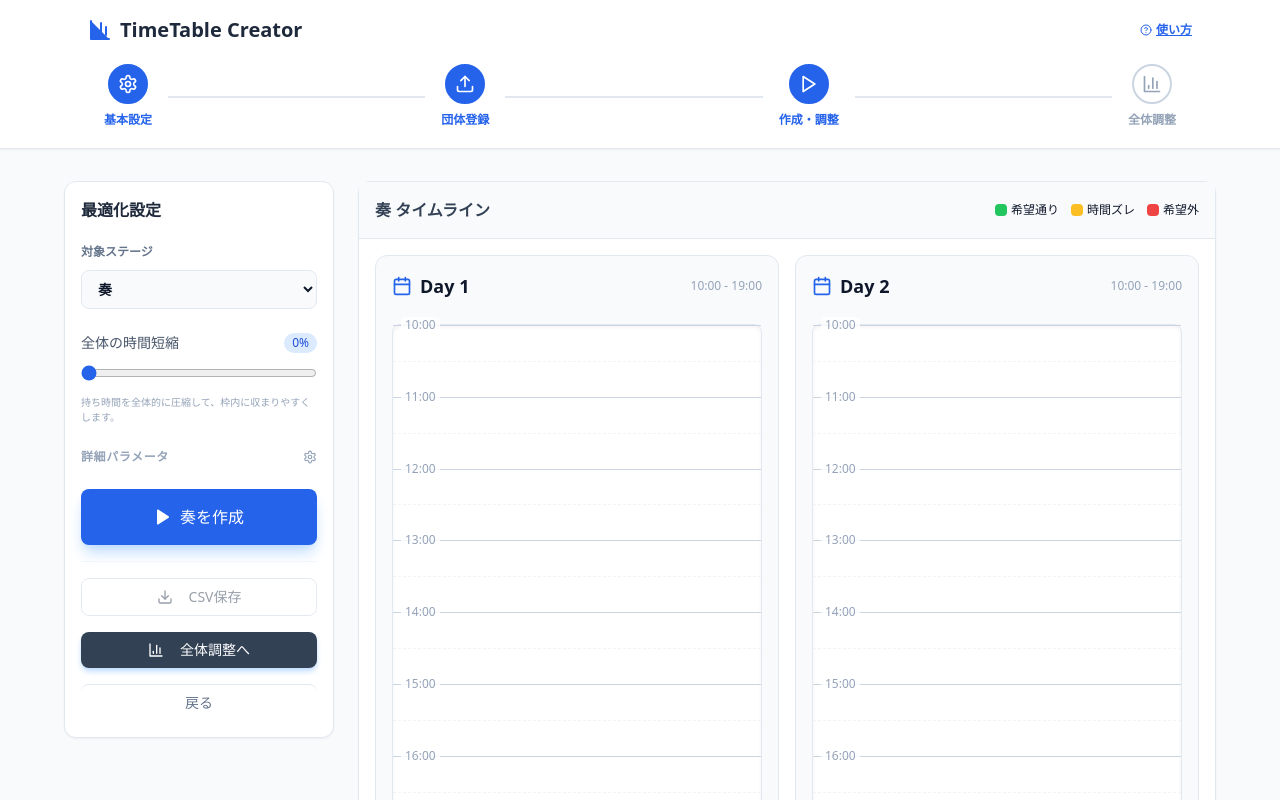
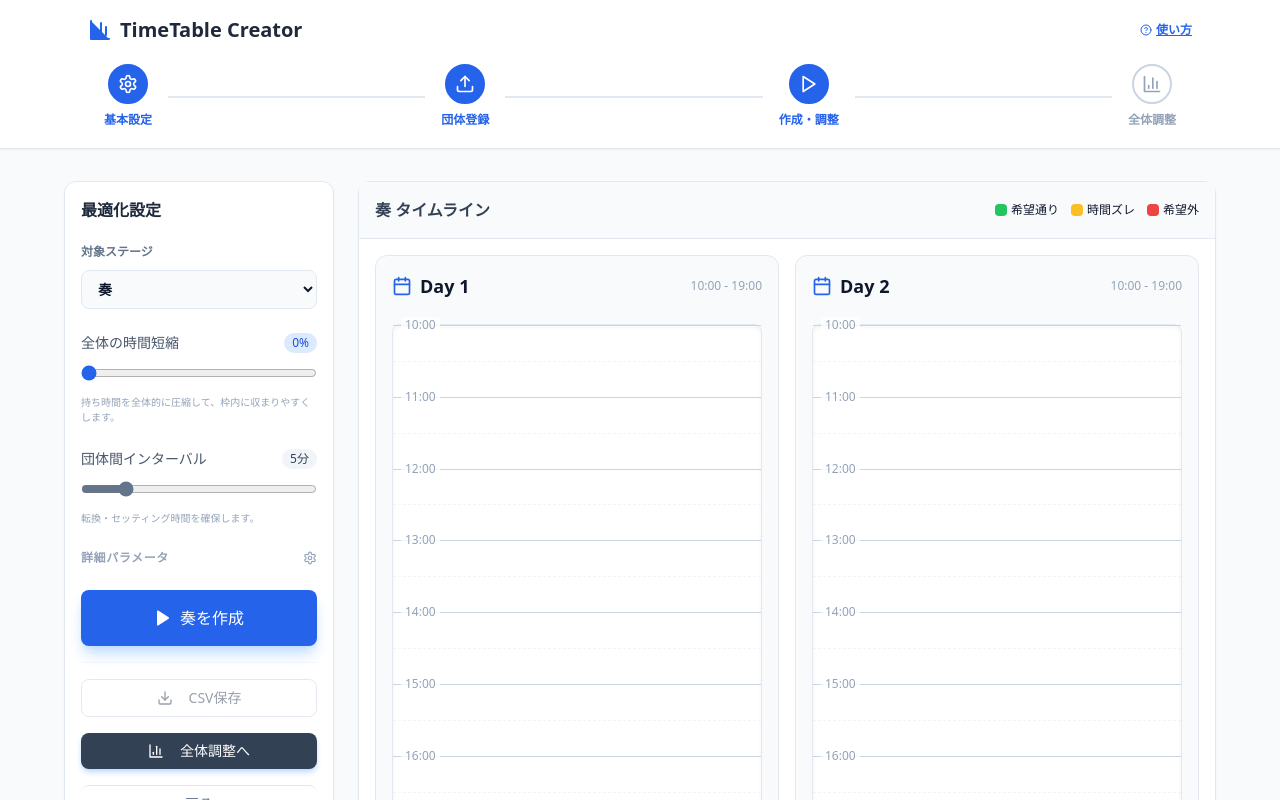
Before and after one commit to okahaya/TimeTableCreator, a React (Vite) app: page / in a window 1280 px wide. Both pictures are taken after a click on the button "作成・調整". Shown: the top 800 px of the page. Built offline with nearby package versions, Linux system fonts and the light colour scheme.

Commit message:
feat : add interval selection feature

```diff
--- a/src/App.tsx
+++ b/src/App.tsx
@@ -54,22 +54,26 @@ export default function App() {
       id: string;
       name: string;
       dailyTimes: { start: string, end: string }[];
+      reductionRate: number;
+      intervalMin: number;
   }
   const [stages, setStages] = useState<StageConfig[]>([
     {
       id: "stage-0",
       name: "奏",
-      dailyTimes: Array(2).fill({ start: "10:00", end: "19:00" })
+      dailyTimes: Array(2).fill({ start: "10:00", end: "19:00" }),
+      reductionRate: 0,
+      intervalMin: 5
     },
     {
       id: "stage-1",
       name: "宙",
-      dailyTimes: Array(2).fill({ start: "10:00", end: "19:00" })
+      dailyTimes: Array(2).fill({ start: "10:00", end: "19:00" }),
+      reductionRate: 0,
+      intervalMin: 5
     }
   ]);
   const [activeStageId, setActiveStageId] = useState<string>("stage-0");
-
-  const [intervalMin] = useState(0);
 
   // Advanced Settings State
   const [costParams, setCostParams] = useState<Partial<CostParams>>({
@@ -242,7 +246,7 @@ export default function App() {
   const [progress, setProgress] = useState(0);
   const [statusMessage, setStatusMessage] = useState("");
   const [resultStatus, setResultStatus] = useState<{ type: 'success' | 'date_error' | 'failure', message?: string } | null>(null);
-  const [reductionRate, setReductionRate] = useState(0); // 0-100%
+  // Removed local reductionRate state in favor of stage-specific config
   const [, setCurrentScore] = useState(0);
   const [allowOutsidePreference, setAllowOutsidePreference] = useState(false); // Default false
   const [saTrials, setSaTrials] = useState(1000);
@@ -332,9 +336,9 @@ export default function App() {
             end: dt.end,
             date: eventDates[i] || ""
         }));
-        schedulerRefs.current[stage.id] = new SchedulerLogic(stageDailyConfigs, intervalMin, costParams);
+        schedulerRefs.current[stage.id] = new SchedulerLogic(stageDailyConfigs, stage.intervalMin, costParams);
     });
-  }, [stages, eventDates, intervalMin, costParams]);
+  }, [stages, eventDates, costParams]);
 
   // Sync dailyConfig when days changes
   const handleDaysChange = (newDays: number) => {
@@ -408,7 +412,9 @@ export default function App() {
               const append = Array(count - prev.length).fill(0).map((_, i) => ({
                   id: `stage-${Date.now()}-${i}`,
                   name: `ステージ ${prev.length + i + 1}`,
-                  dailyTimes: Array(days).fill({ start: "10:00", end: "19:00" })
+                  dailyTimes: Array(days).fill({ start: "10:00", end: "19:00" }),
+                  reductionRate: 0,
+                  intervalMin: 5
               }));
               return [...prev, ...append];
           } else {
@@ -558,8 +564,9 @@ export default function App() {
     const logic = schedulerRefs.current[sId];
     // Filter bands for this stage
     const stageBands = bands.filter(b => b.assignedStageId === sId);
-
-    if (!logic || stageBands.length === 0) return;
+    const currentStage = stages.find(s => s.id === sId);
+
+    if (!logic || stageBands.length === 0 || !currentStage) return;
 
     setIsOptimizing(true);
     setProgress(0);
@@ -569,15 +576,18 @@ export default function App() {
 
     // Auto-adjust reduction rate if impossible
     const totalCapacityMin = logic.dailyConfigs.reduce((sum, d) => sum + (d.slots * 5), 0);
+    const totalIntervalNeeded = Math.max(0, stageBands.length - logic.days) * (currentStage.intervalMin || 0);
+
     const calcTotalNeeded = (r: number) => {
         const factor = (100 - r) / 100;
-        return stageBands.reduce((sum, b) => {
-             const reducedVal = Math.max(30, b.duration_min * factor); // Min 30min
+        const totalDuration = stageBands.reduce((sum, b) => {
+             const reducedVal = Math.max(25, b.duration_min * factor); // Min 25min
              return sum + (Math.round(reducedVal / 5) * 5);
         }, 0);
+        return totalDuration + totalIntervalNeeded;
     };
 
-    let effectiveReductionRate = overrideReductionRate ?? reductionRate;
+    let effectiveReductionRate = overrideReductionRate ?? currentStage.reductionRate;
 
     // Initial check for capacity
     if (calcTotalNeeded(effectiveReductionRate) > totalCapacityMin) {
@@ -599,20 +609,21 @@ export default function App() {
         const MAX_REDUCTION = 80;
 
         while (effectiveReductionRate <= MAX_REDUCTION) {
-            setReductionRate(effectiveReductionRate);
+            // Update UI state indirectly via status message to avoid re-renders of the whole stage config
             setStatusMessage(`最適化を実行中... (短縮率: ${effectiveReductionRate}%)`);
+            setStages(prev => prev.map(s => s.id === sId ? { ...s, reductionRate: effectiveReductionRate } : s));
 
             // Prepare Configs for this iteration
             let currentDurations: Record<string, number> = {};
             const reductionFactor = (100 - effectiveReductionRate) / 100;
             stageBands.forEach(b => {
-                const reducedVal = Math.max(30, b.duration_min * reductionFactor);
+                const reducedVal = Math.max(25, b.duration_min * reductionFactor);
                 const finalMin = Math.round(reducedVal / 5) * 5;
                 currentDurations[String(b.id)] = finalMin / 5;
             });
             const setupConfig = {
                 dailyConfigs: logic.dailyConfigs,
-                intervalMin,
+                intervalMin: currentStage.intervalMin,
                 costParams
             };
 
@@ -696,7 +707,11 @@ export default function App() {
                      setDurations(prev => ({ ...prev, ...currentDurations }));
                      setCurrentScore(Math.floor(best.cost));
                      saveToHistory();
-                     setStatusMessage(effectiveReductionRate > reductionRate
+
+                     // Update Stage Config
+                     setStages(prev => prev.map(s => s.id === sId ? { ...s, reductionRate: effectiveReductionRate } : s));
+
+                     setStatusMessage(effectiveReductionRate > (currentStage.reductionRate || 0)
                         ? `持ち時間を短縮して解決しました (${effectiveReductionRate}%)`
                         : "完了");
                      setResultStatus({ type: 'success' });
@@ -724,7 +739,7 @@ export default function App() {
 
         // If loop finishes without perfect solution, use best compromise
         if (bestCompromise) {
-            setReductionRate(bestCompromiseRate);
+            setStages(prev => prev.map(s => s.id === sId ? { ...s, reductionRate: bestCompromiseRate } : s));
             setSolution(prev => ({ ...prev, ...bestCompromise!.solution }));
             setDurations(prev => ({ ...prev, ...bestCompromiseDurations }));
             setCurrentScore(Math.floor(bestCompromise!.cost));
@@ -1359,13 +1374,39 @@ export default function App() {
                         <div className="mb-6 space-y-2">
                              <div className="flex justify-between items-center mb-1">
                                 <span className="text-sm text-slate-600 font-medium">全体の時間短縮</span>
-                                <span className="text-xs bg-blue-100 text-blue-700 px-2 py-0.5 rounded-full">{reductionRate}%</span>
+                                <span className="text-xs bg-blue-100 text-blue-700 px-2 py-0.5 rounded-full">
+                                    {stages.find(s=>s.id === activeStageId)?.reductionRate ?? 0}%
+                                </span>
                             </div>
-                            <input type="range" min="0" max="50" step="5" value={reductionRate}
-                               onChange={e => setReductionRate(Number(e.target.value))}
+                            <input type="range" min="0" max="50" step="5"
+                               value={stages.find(s=>s.id === activeStageId)?.reductionRate ?? 0}
+                               onChange={e => {
+                                   const val = Number(e.target.value);
+                                   setStages(prev => prev.map(s => s.id === activeStageId ? { ...s, reductionRate: val } : s));
+                               }}
                                className="w-full accent-blue-600 cursor-pointer"/>
                             <p className="text-[10px] text-slate-400">
                                 持ち時間を全体的に圧縮して、枠内に収まりやすくします。
+                            </p>
+                        </div>
+
+                        {/* Interval Settings */}
+                        <div className="mb-6 space-y-2">
+                             <div className="flex justify-between items-center mb-1">
+                                <span className="text-sm text-slate-600 font-medium">団体間インターバル</span>
+                                <span className="text-xs bg-slate-100 text-slate-700 px-2 py-0.5 rounded-full">
+                                    {stages.find(s=>s.id === activeStageId)?.intervalMin ?? 0}分
+                                </span>
+                            </div>
+                            <input type="range" min="0" max="30" step="5"
+                               value={stages.find(s=>s.id === activeStageId)?.intervalMin ?? 0}
+                               onChange={e => {
+                                   const val = Number(e.target.value);
+                                   setStages(prev => prev.map(s => s.id === activeStageId ? { ...s, intervalMin: val } : s));
+                               }}
+                               className="w-full accent-slate-500 cursor-pointer"/>
+                             <p className="text-[10px] text-slate-400">
+                                転換・セッティング時間を確保します。
                             </p>
                         </div>
 
```
